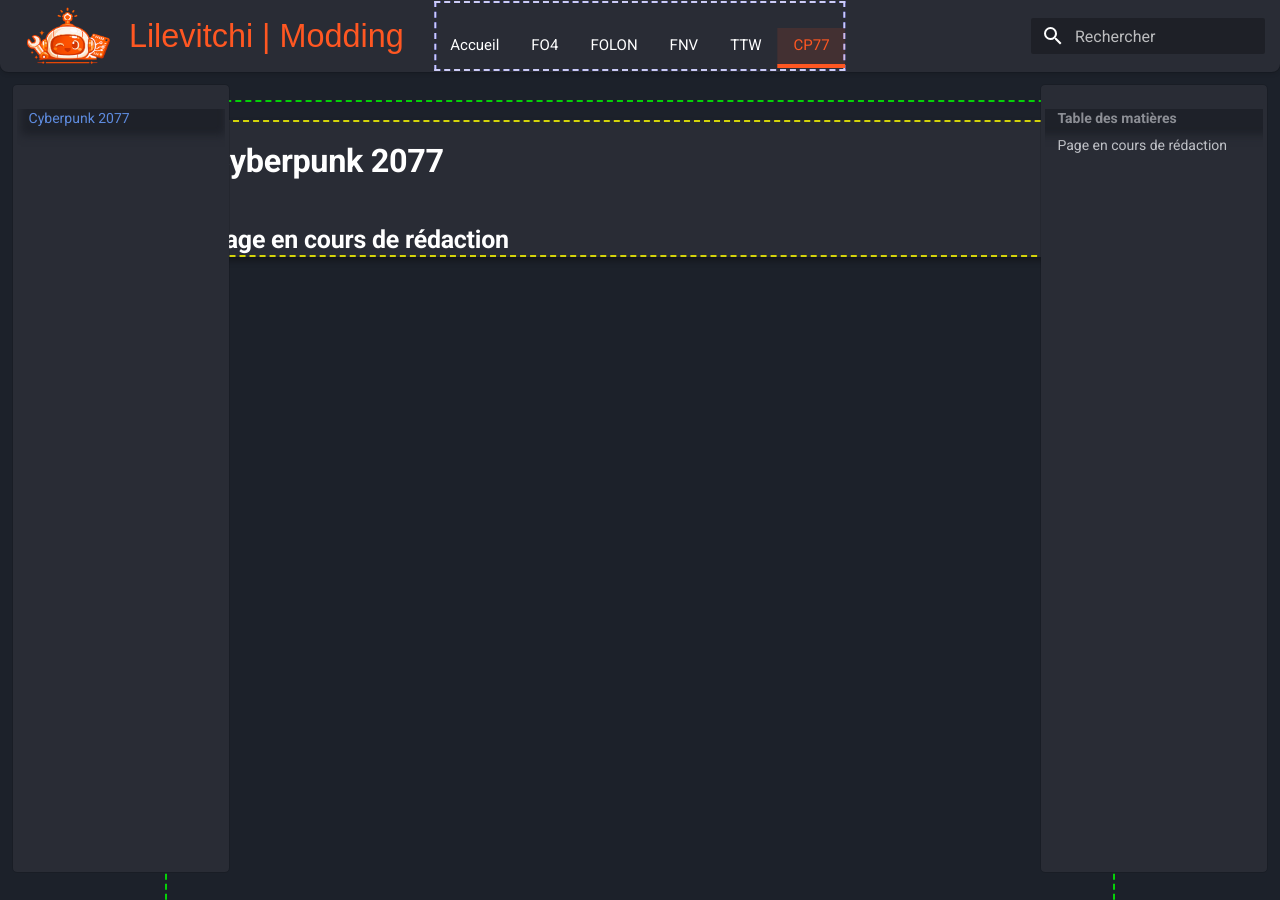
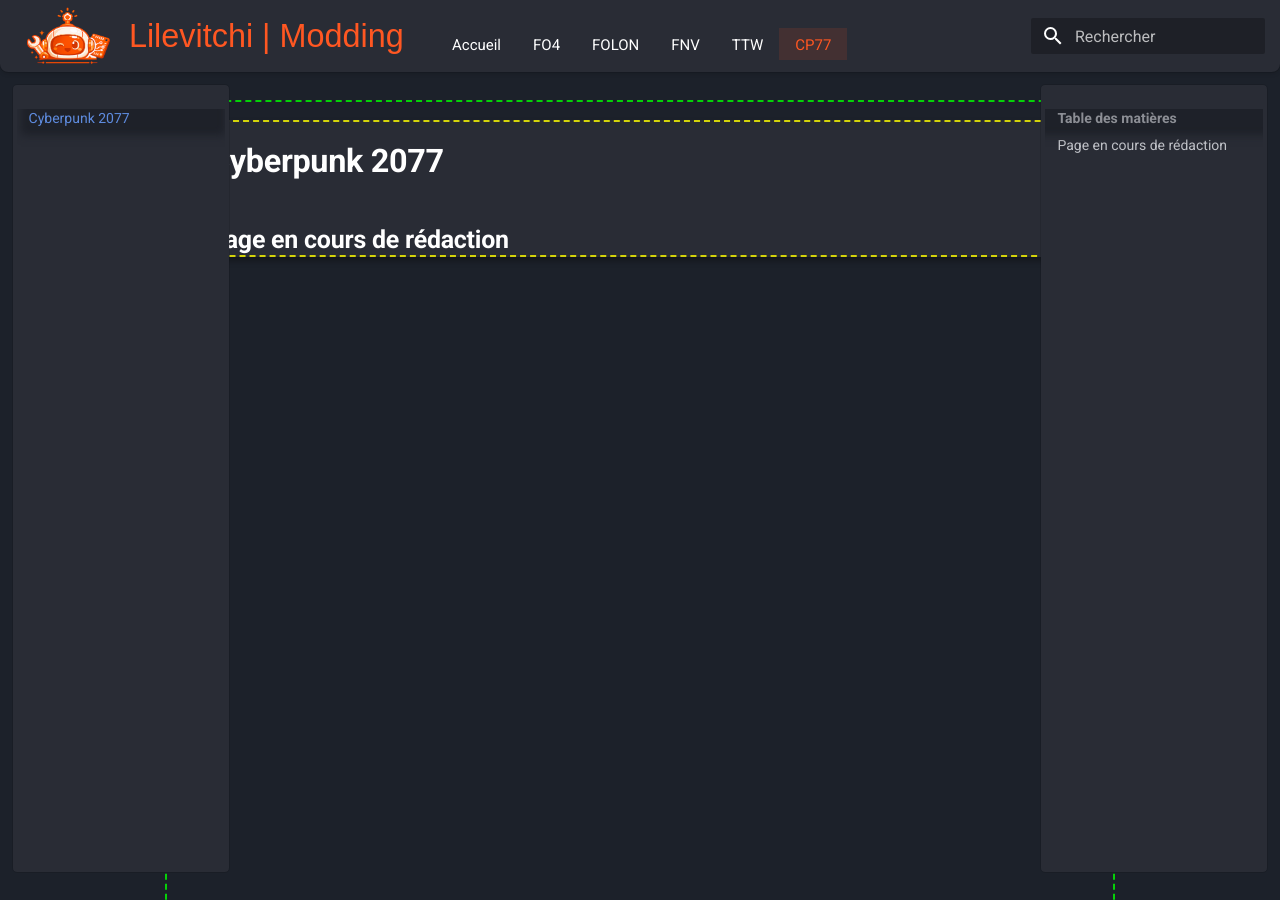
Before and after one commit to Lilevitchi/lilevitchi.github.io, an MkDocs documentation site: the page built from docs/cyberpunk/index.md, in a window 1280 px wide and 900 px high. Built offline with MkDocs 1.6.1 and Material for MkDocs 9.7.7, drawn with Linux system fonts in a browser that asks for light colours.

Commit message:
Update extra.css

```diff
--- a/docs/stylesheets/extra.css
+++ b/docs/stylesheets/extra.css
@@ -192,7 +192,7 @@
 }
 
 /* ==============================
-   2. NAVIGATION
+   4. NAVIGATION
    ==============================*/
 
 /* Conteneur général */
@@ -204,23 +204,20 @@
   display: flex;
   align-items: center;
   pointer-events: none;
-  outline: 2px dashed rgba(0, 0, 255, 0.8); /* Bleu (Debug) */
-  outline-offset: -2px;
 }
 
 /* Barre des tabs */
 [data-md-color-scheme] .md-tabs {
+  position: stiky;
   display: flex;
   justify-content: center;
   width: 100%;
   height: 100%;
   background: transparent;
   box-shadow: none;
-  outline: 2px dashed rgba(255, 255, 255, 0.8); /* Blanc (Debug) */
-  outline-offset: -2px;
 }
 
-/* Liste des onglets */
+/* Liste des onglets
 [data-md-color-scheme] .md-tabs__list {
   display: flex;
   align-items: center;
@@ -228,7 +225,7 @@
   gap: 0;
   padding: 0;
   margin: 0;
-}
+}*/
 
 /* Item = Source de l'espace */
 [data-md-color-scheme] .md-tabs__item {
@@ -286,7 +283,7 @@
 }
 
 /* ==============================
-   3. STRUCTURE MAIN
+   5. STRUCTURE MAIN
    ==============================*/
 
 /* --------------------------------------------------
```
